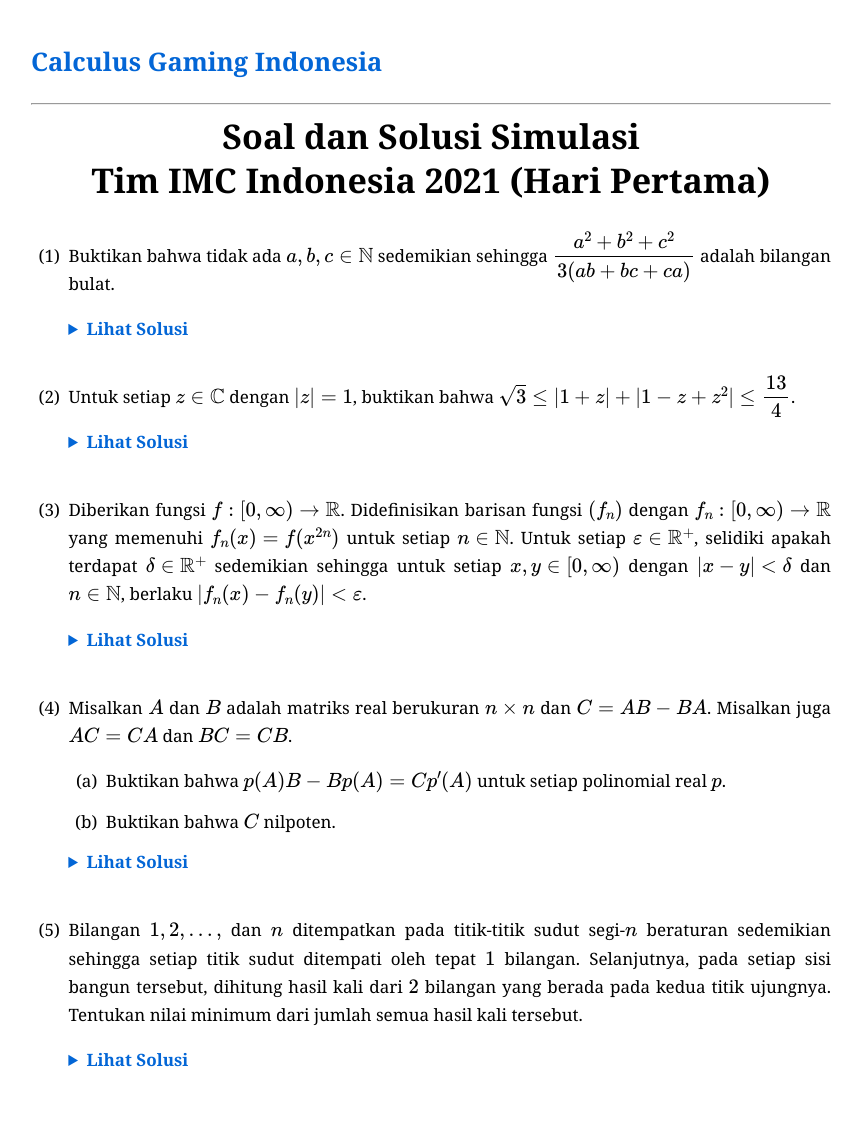
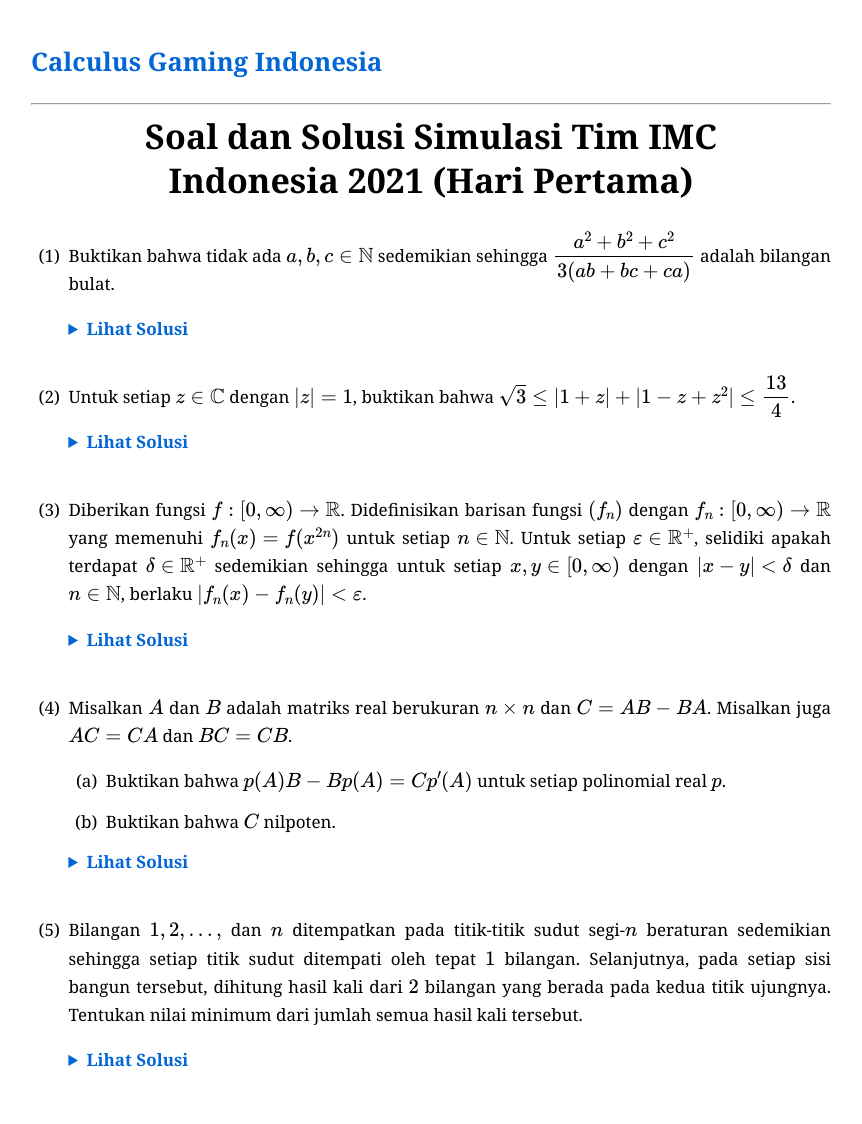
Before and after one commit to calculusgamingindonesia/calculusgamingindonesia.github.io, a Jekyll site: the page built from _posts/2026-07-02-sim-tim-imc-indo-21-1.md, in a window 1280 px wide. Shown: the whole page, without its empty margins (209-1071 px from the left). Built offline with Jekyll 4.4.1, drawn with Linux system fonts in a browser that asks for light colours; some web fonts are replaced.

Commit message:
Update 2026-07-02-sim-tim-imc-indo-21-1.md

```diff
--- a/_posts/2026-07-02-sim-tim-imc-indo-21-1.md
+++ b/_posts/2026-07-02-sim-tim-imc-indo-21-1.md
@@ -7,7 +7,7 @@ urutan: 203
 ---
 
 <div style="text-align: center; margin-bottom: 40px;">
-    <h1 style="margin: 0; line-height: 1.3;">Soal dan Solusi Simulasi <br> Tim IMC Indonesia 2021 (Hari Pertama)</h1>
+    <h1 style="margin: 0; line-height: 1.3;">Soal dan Solusi Simulasi Tim IMC <br> Indonesia 2021 (Hari Pertama)</h1>
 </div>
 
 1. Buktikan bahwa tidak ada $a, b, c\in\mathbb{N}$ sedemikian sehingga $\smash{\dfrac{a^2+b^2+c^2}{3(ab+bc+ca)}}$ adalah bilangan bulat.
```
